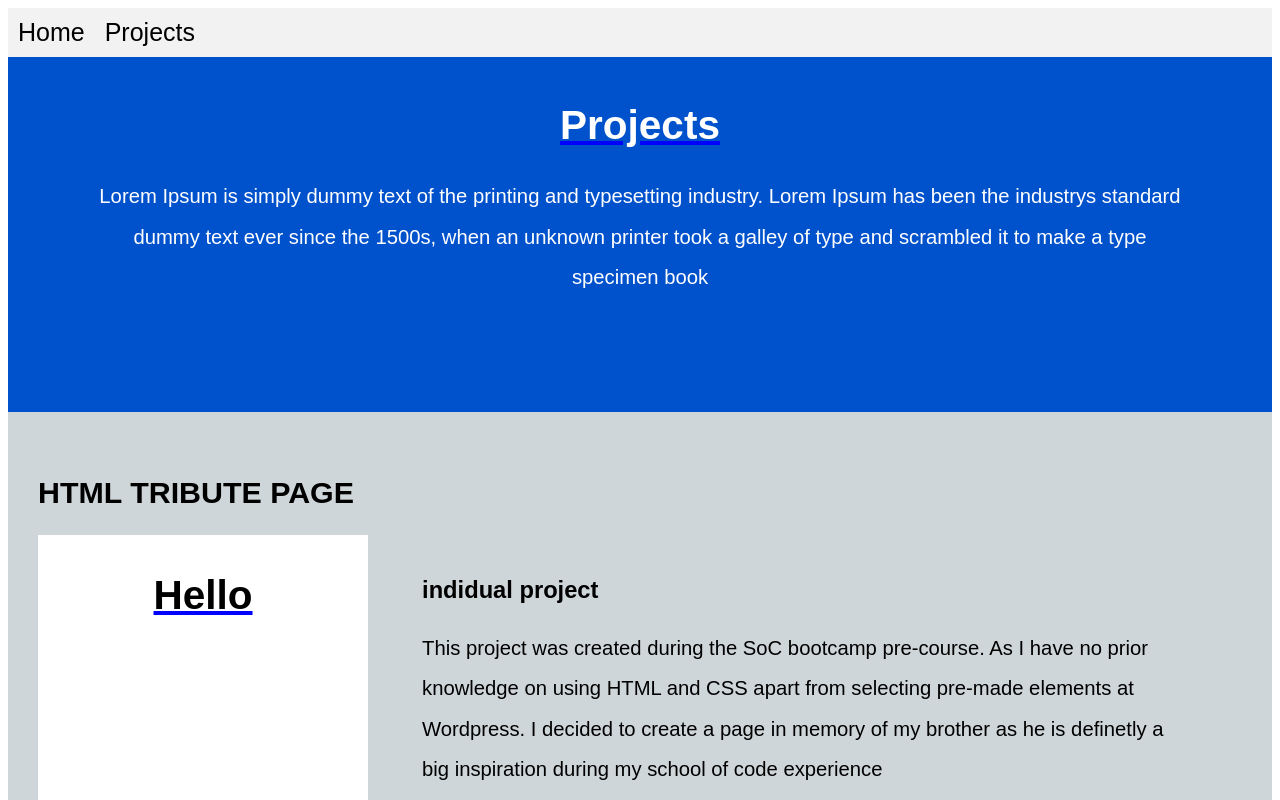
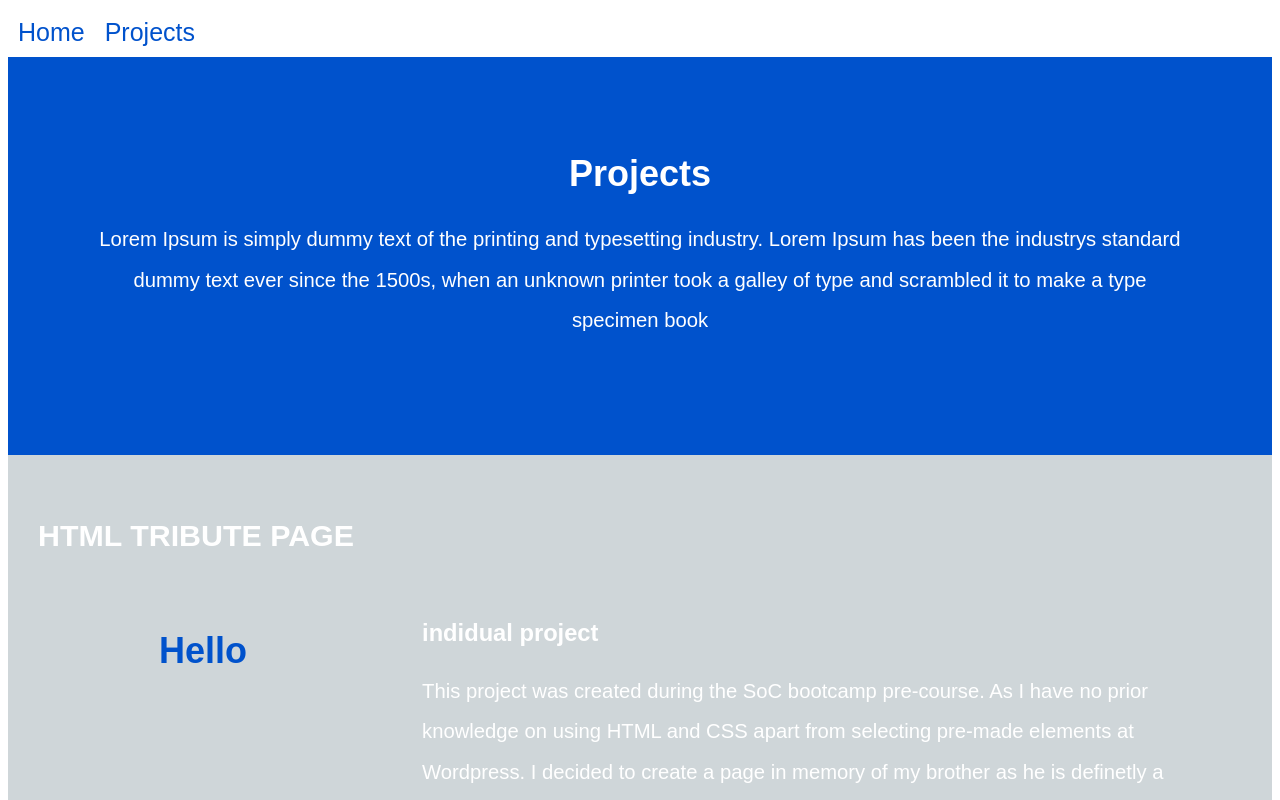
Before and after one commit to drinobre/portfolio, a Next.js app in the folder portifolio/: page /projects in a window 1280 px wide. Shown: the top 800 px of the page. Built offline with nearby package versions, Linux system fonts and the light colour scheme.

Commit message:
update on design and colors

```diff
--- a/portifolio/components/Header/index.js
+++ b/portifolio/components/Header/index.js
@@ -3,7 +3,7 @@ export default function PagesHeader({ title, image, alt, text }) {
     <>
       <div className="container-header">
         <div className="header-item">
-          <h1>{title}</h1>
+          <h1 className="mainTitle">{title}</h1>
           <p>{text}</p>
         </div>
       </div>
--- a/portifolio/styles/globals.css
+++ b/portifolio/styles/globals.css
@@ -27,19 +27,20 @@ a {
 .container-navbar {
   display: flex;
   flex-direction: row;
-  background-color: #f2f2f2;
+  /* background-color: #f2f2f2; */
   flex-direction: flex-end;
   padding: 10px;
-  color: black;
+  color: white;
+  /* background: rgb(0, 82, 204); */
 }
 
 .navbar-right {
   flex-direction: flex-end;
-  background-color: #f2f2f2;
+  /* background-color: #f2f2f2; */
   align-items: center;
   font-size: 25px;
   padding: 0 20px 0 0;
-  color: black;
+  color: white;
 }
 
 /* Header */
@@ -174,6 +175,15 @@ h1 {
   margin-right: auto;
 }
 
+.project-group-tools {
+  /* background-color: rgb(244, 245, 247); */
+  /* background-color: red; */
+  display: flex;
+  flex-direction: row;
+  margin-right: auto;
+  background-color: rgb(222, 227, 229);
+}
+
 .project-group1 {
   background-color: white;
   /* background-color: red; */
@@ -186,13 +196,19 @@ h1 {
 .project-group-image {
   flex: 30%;
   padding: 10px;
-  background-color: blueviolet;
   text-align: center;
   display: block;
   width: 80%;
-  background-color: #ffffff;
+  /* background-color: #ffffff; */
   /* box-shadow: 0 4px 8px 0 rgba(0, 0, 0, 0.2), 0 6px 20px 0 rgba(0, 0, 0, 0.19); */
   /* border-radius: 50%; */
+}
+
+.project-group-image-tools {
+  flex: repeat(6, 1fr);
+  padding: 10px;
+  display: block;
+  width: auto;
 }
 
 project-group-image-3 {
@@ -231,6 +247,7 @@ project-group-image-3 {
   /* border-style: solid; */
   /* box-shadow: 0 4px 8px 0 rgba(0, 0, 0, 0.2), 0 6px 20px 0 rgba(0, 0, 0, 0.19); */
   margin: 3rem 0 0 0;
+  color: white;
 }
 
 .project-results {
@@ -245,7 +262,7 @@ project-group-image-3 {
 }
 
 .project-results1 {
-  padding: 10px;
+  padding: -10px;
   background-color: white;
   margin: 0 1rem !important;
   box-shadow: 0 4px 8px 0 rgba(0, 0, 0, 0.2), 0 6px 20px 0 rgba(0, 0, 0, 0.19);
@@ -268,12 +285,14 @@ project-group-image-3 {
   padding: 0 1rem 1rem 1rem;
   margin-top: 50;
   /* background-color: lightcyan; */
-  background: rgb(207, 214, 217);
+  /* background: rgb(207, 214, 217);
   background: linear-gradient(
     180deg,
     rgba(207, 214, 217, 0.6951155462184874) 0%,
     white 100%
-  );
+  ); */
+  background-color: rgb(0, 8, 24);
+  color: white;
 }
 
 h2:hover {
@@ -285,8 +304,22 @@ background-color: #e9bcb7;
 background-image: linear-gradient(315deg, #e9bcb7 0%, #29524a 74%); */
 
 h1 {
-  text-decoration: 4px underline blue;
+  /* text-decoration: 4px underline blue; */
   text-align: center;
+  padding-top: 1rem;
+  color: rgb(0, 82, 204);
+  /* text-decoration: 3px underline rgb(0, 82, 204); */
+  font-size: 2rem;
+}
+
+h1:hover {
+  text-decoration: 3px underline rgb(0, 82, 204);
+}
+
+.mainTitle {
+  text-align: center;
+  padding-top: 3rem;
+  color: white;
 }
 
 .container-personal {
@@ -316,3 +349,11 @@ h4 {
 p {
   line-height: 2;
 }
+
+.section-group1 {
+  padding: 2rem 4rem 1rem 4rem;
+}
+
+a {
+  color: rgb(0, 82, 204);
+}
```
Also changed, not shown: portifolio/components/CardWithImage/index.js (added, +39 -0 lines), portifolio/components/Hero/index.js (+60 -32 lines).
